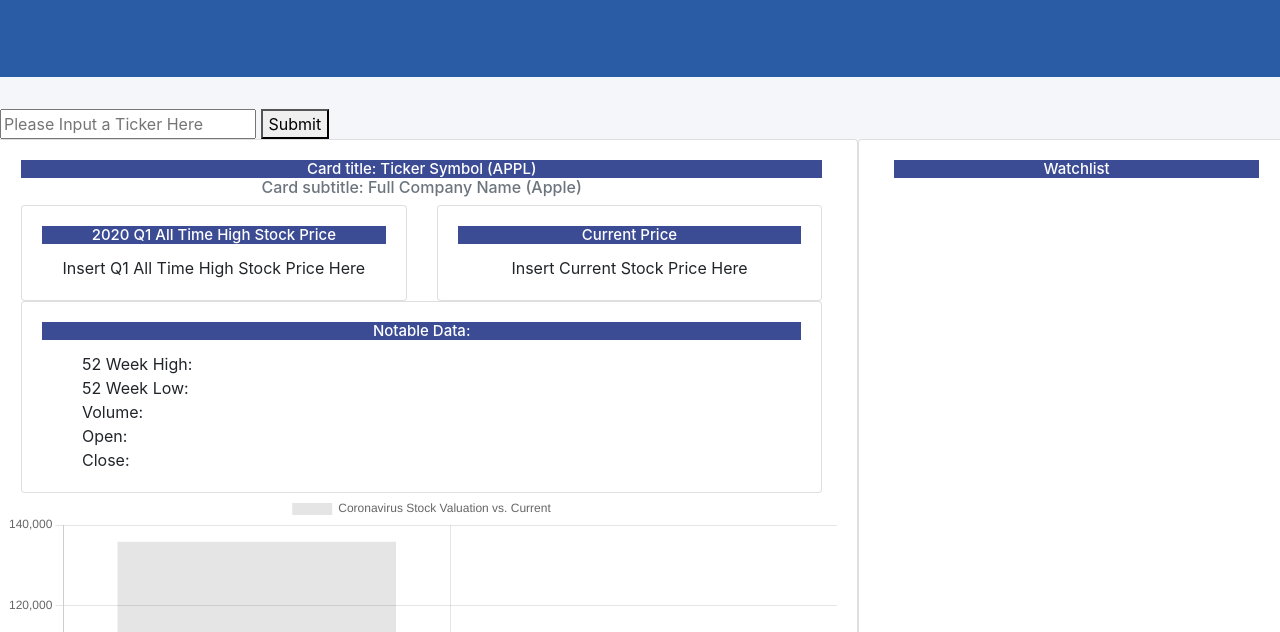
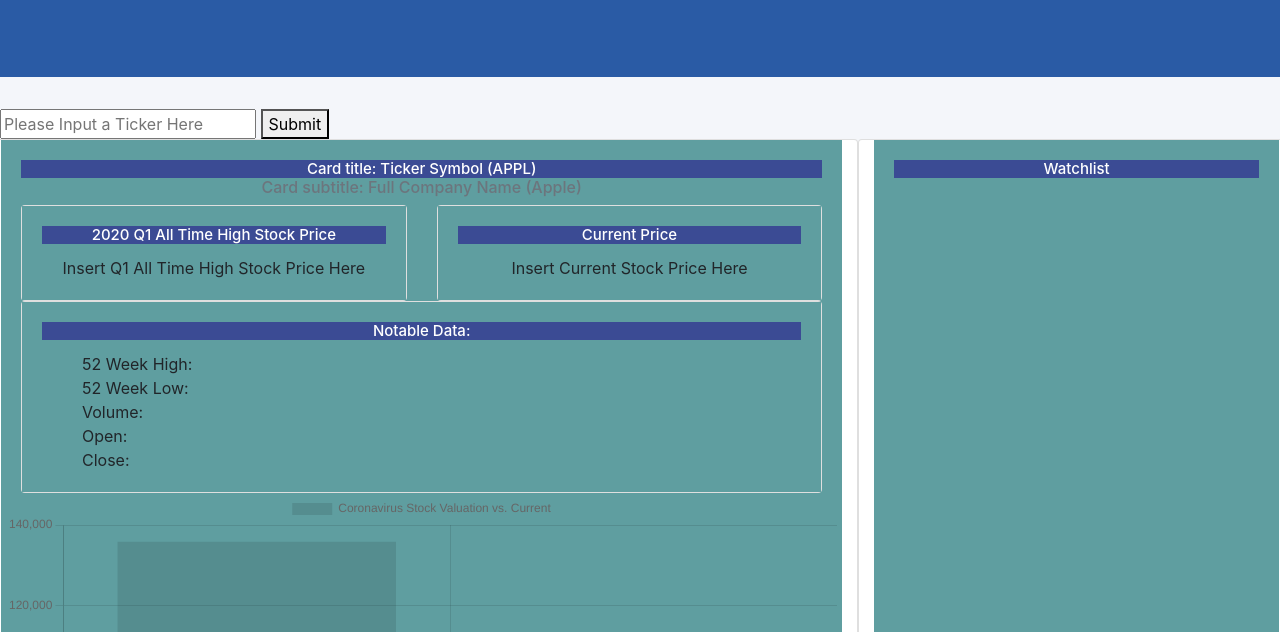
Before and after one commit to MJGRiley/CoronaStockCheck, a plain HTML site: page index.html in a window 1280 px wide. Shown: the part 168-800 px from the top of the page. Drawn offline with nearby package versions, Linux system fonts and the light colour scheme.

Commit message:
Update style.css

```diff
--- a/assets/css/style.css
+++ b/assets/css/style.css
@@ -1,4 +1,3 @@
-
 
 body {
     background-color: rgb(244, 246, 250) !important;
@@ -27,8 +26,8 @@ h5 {
     margin: 0px
 }
 
- p.  {
-    background-color: cadetblue !important;
+div.card-body {
+background-color: cadetblue !important;
 
 }
 
```
